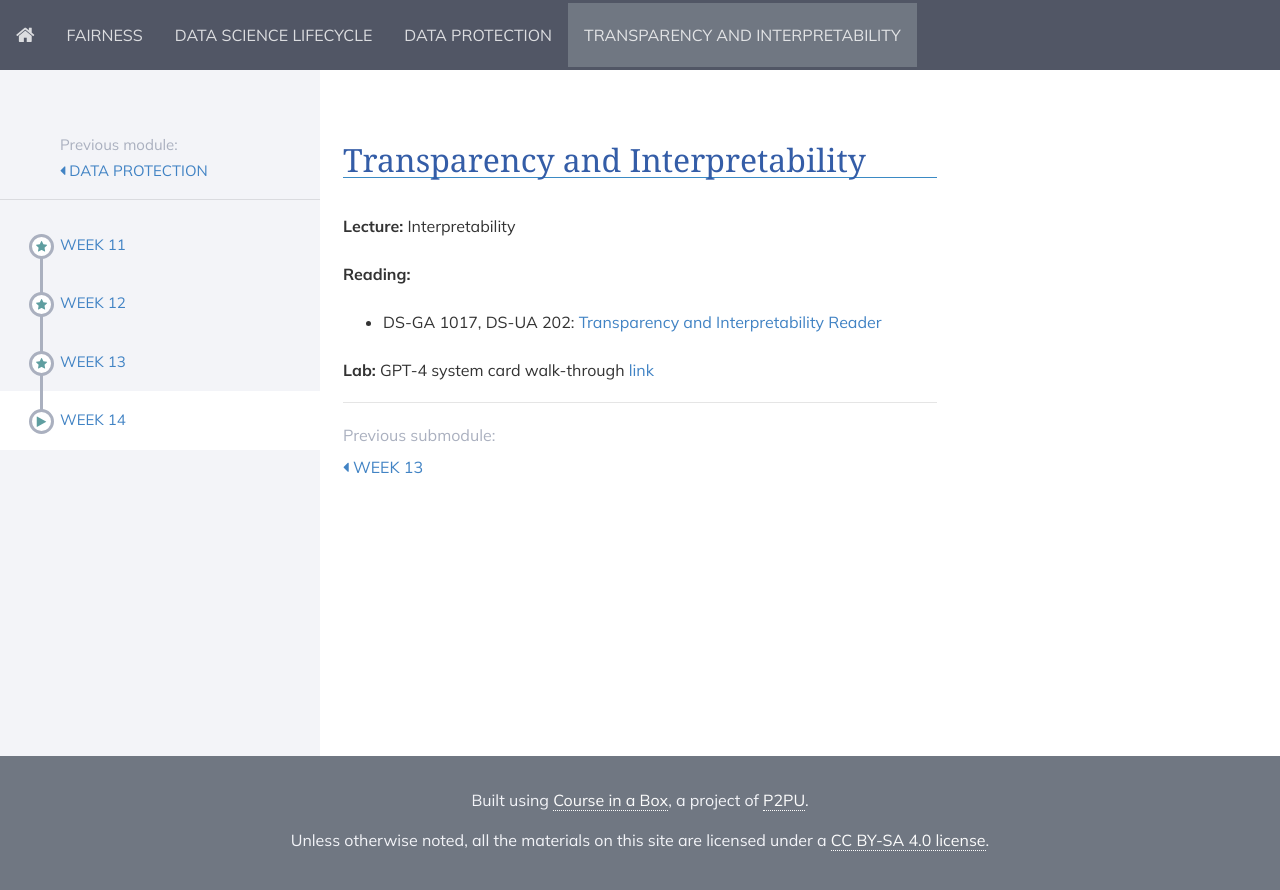
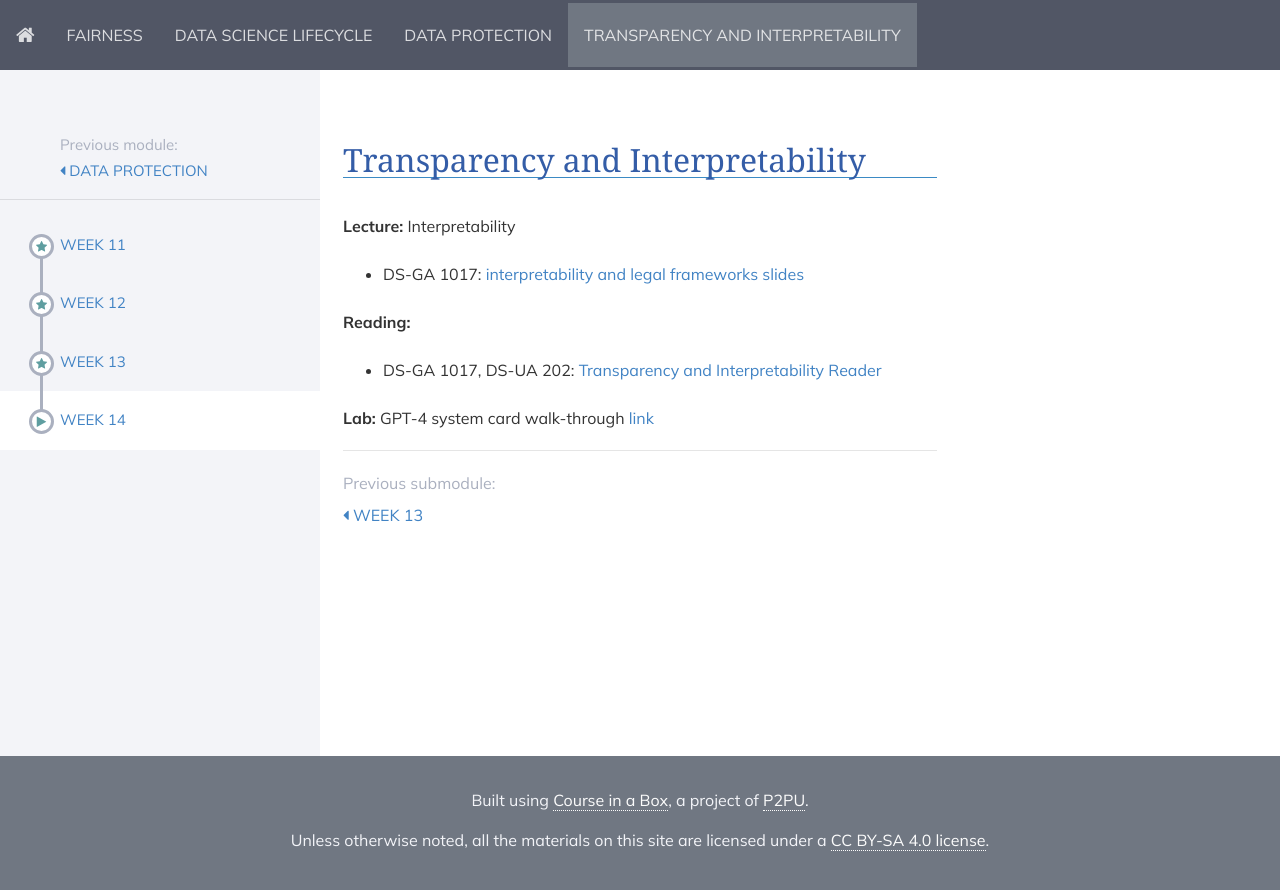
Before and after one commit to DataResponsibly/rds24, a Jekyll site: the page built from modules/transparency_and_interpretability/_posts/2000-01-04-week14.md, in a window 1280 px wide. Shown: the top 890 px of the page. Built offline with Jekyll 4.4.1, drawn with Linux system fonts in a browser that asks for light colours; nearby versions of some CDN libraries.

Commit message:
Update 2000-01-04-week14.md

```diff
--- a/modules/transparency_and_interpretability/_posts/2000-01-04-week14.md
+++ b/modules/transparency_and_interpretability/_posts/2000-01-04-week14.md
@@ -7,7 +7,7 @@ title: Week 14
 **Lecture:** Interpretability
 
 <!-- * DS-UA 202: [interpretability and legal frameworks slides](../../../assets/14_interpretability_202.pdf) -->
-<!-- * DS-GA 1017: [interpretability and legal frameworks slides](../../../assets/13_InterpretabilityLegal_1017.pdf) -->
+* DS-GA 1017: [interpretability and legal frameworks slides](../../../assets/13_WrappingUp_1017.pdf)
 
 **Reading:**
 
```
